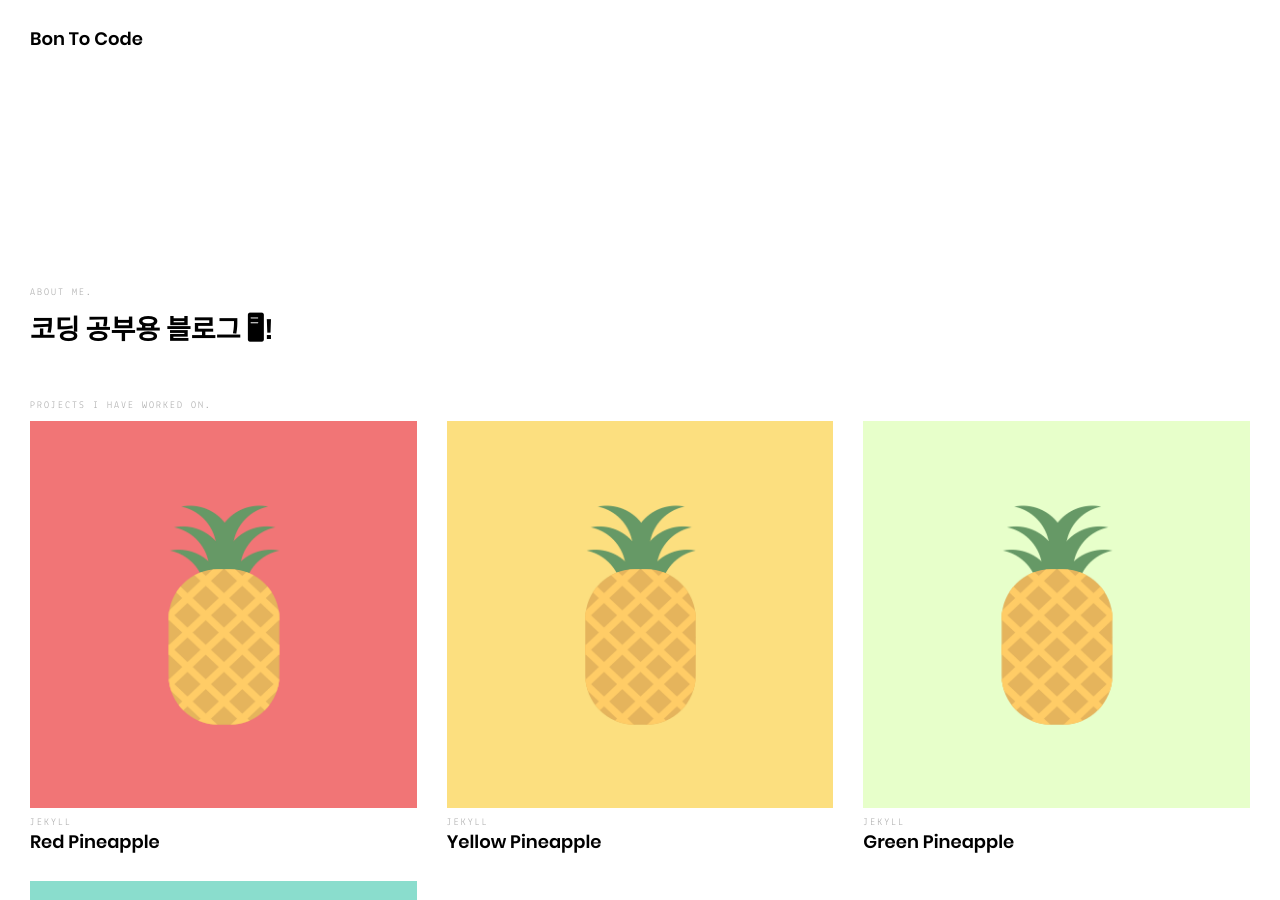
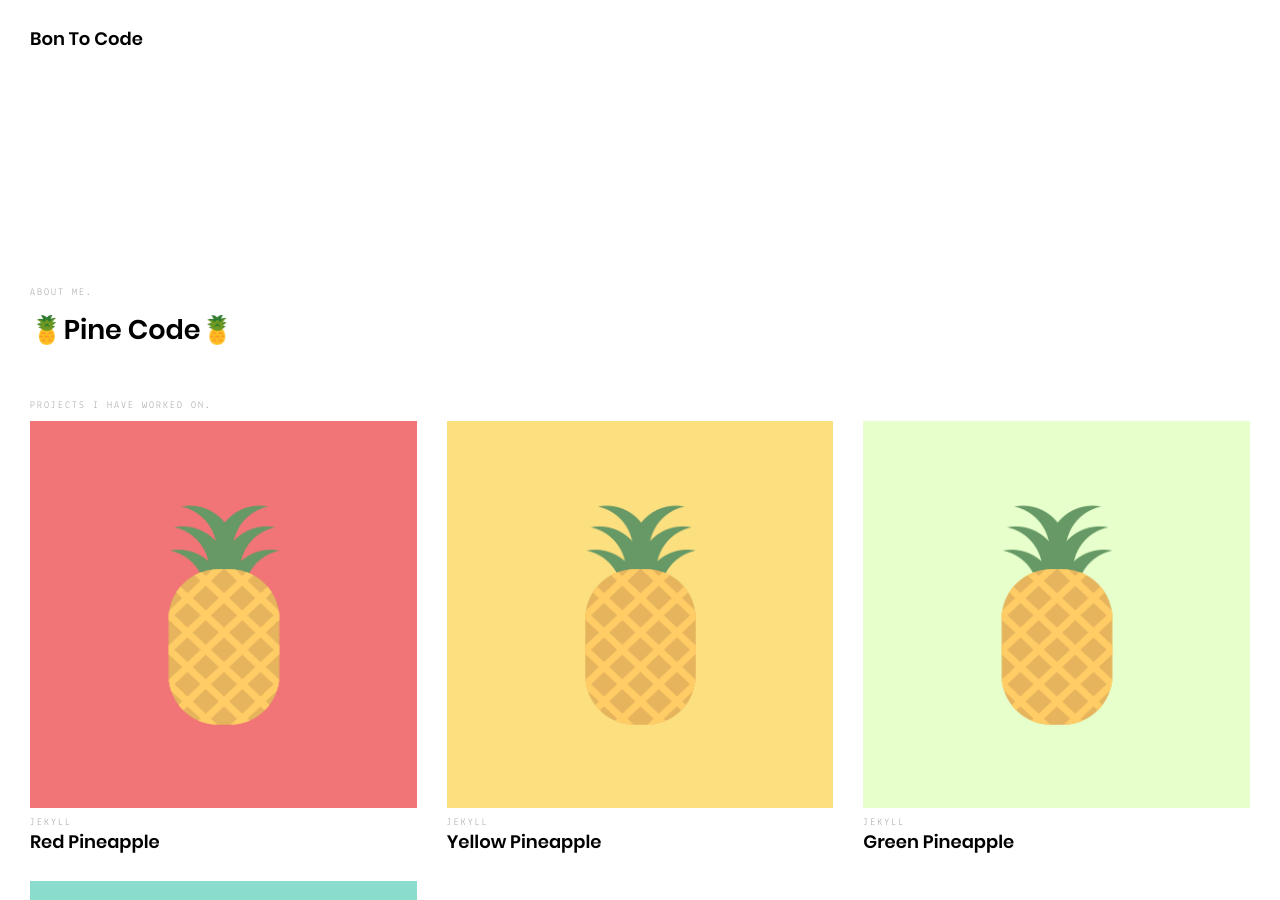
Before and after one commit to arnolds/pineapple, a Jekyll site: the page built from index.html, in a window 1280 px wide and 900 px high. Built offline with Jekyll 4.4.1, drawn with Linux system fonts in a browser that asks for light colours.

Commit message:
Update _config.yml

```diff
--- a/_config.yml
+++ b/_config.yml
@@ -1,7 +1,7 @@
 # User config
 author: "Bon To Code"
 tagline: "🍍Pine Code🍍"
-description: "코딩 공부용 블로그 🖥!"
+description: "🍍Pine Code🍍"
 keywords: "Pineapple, Pineapple Pizza, Pineapple House"
 email: "watchbon@kakao.com"
 
```
